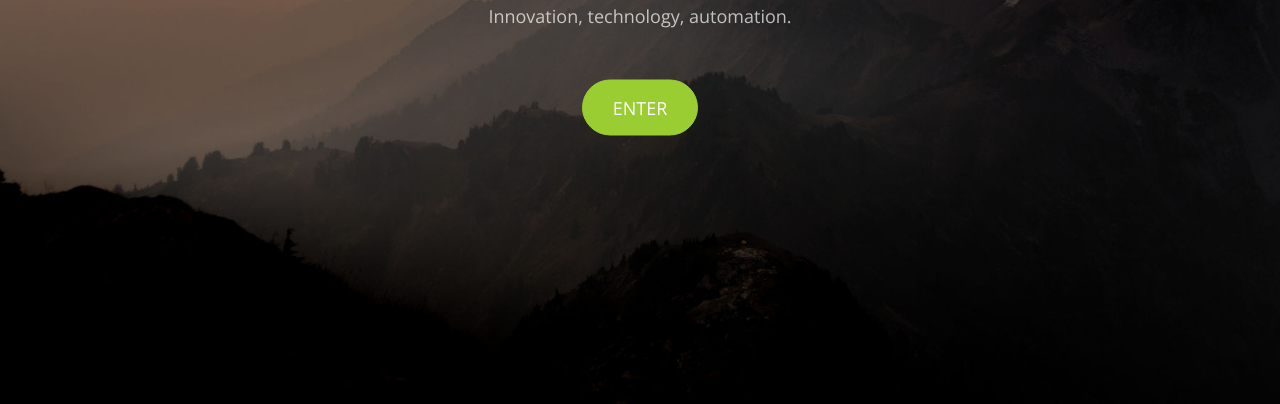
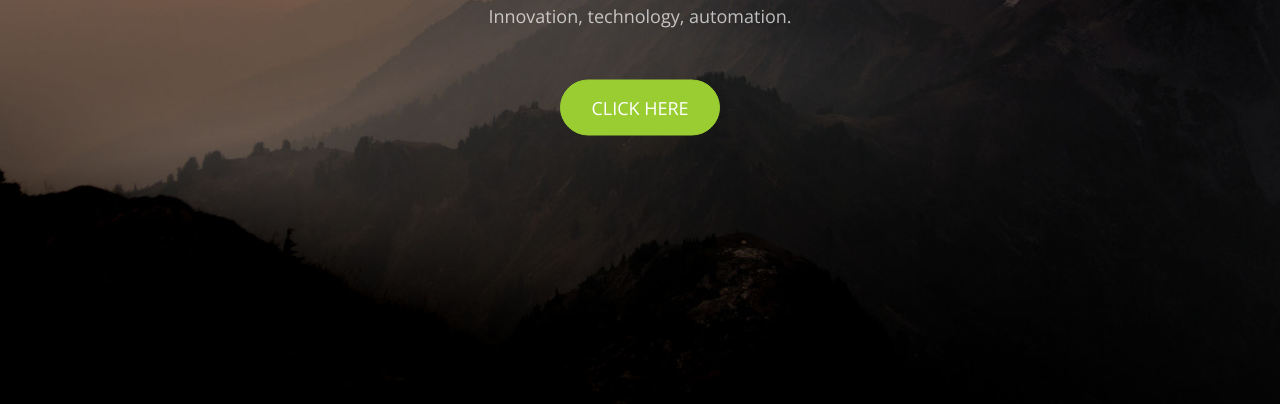
Before and after one commit to jlevis/test, a plain HTML site: page index.html in a window 1280 px wide. Shown: the part 396-800 px from the top of the page. Drawn offline with nearby package versions, Linux system fonts and the light colour scheme.

Commit message:
[TEST-4] Change Enter button to Click here

```diff
--- a/index.html
+++ b/index.html
@@ -81,7 +81,7 @@ Although you can use them, for a more unique website, replace these images with
             <div class="header-content-inner">
                 <h1>Joe's Cool New Site</h1>
                 <p>Innovation, technology, automation.</p>
-                <a href="#" class="btn btn-primary btn-lg">Enter</a>
+                <a href="#" class="btn btn-primary btn-lg">Click here</a>
             </div>
         </div>
     </header>
```
